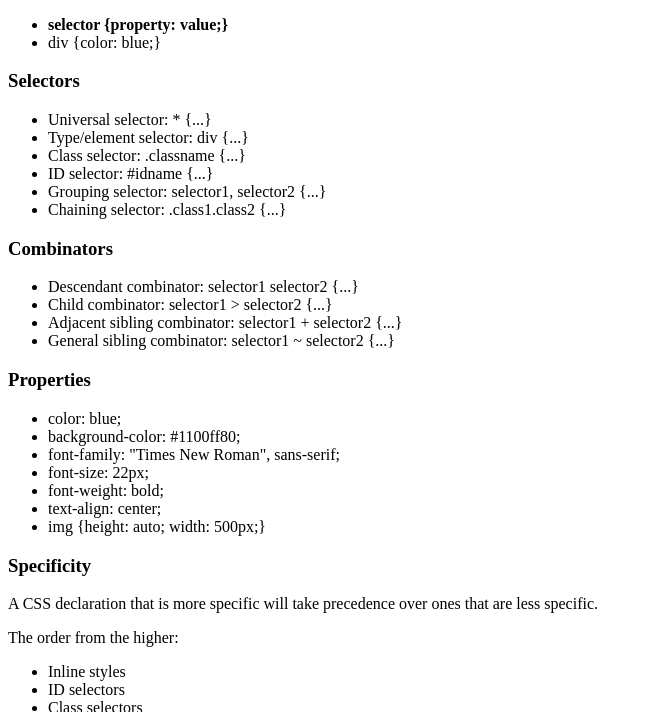
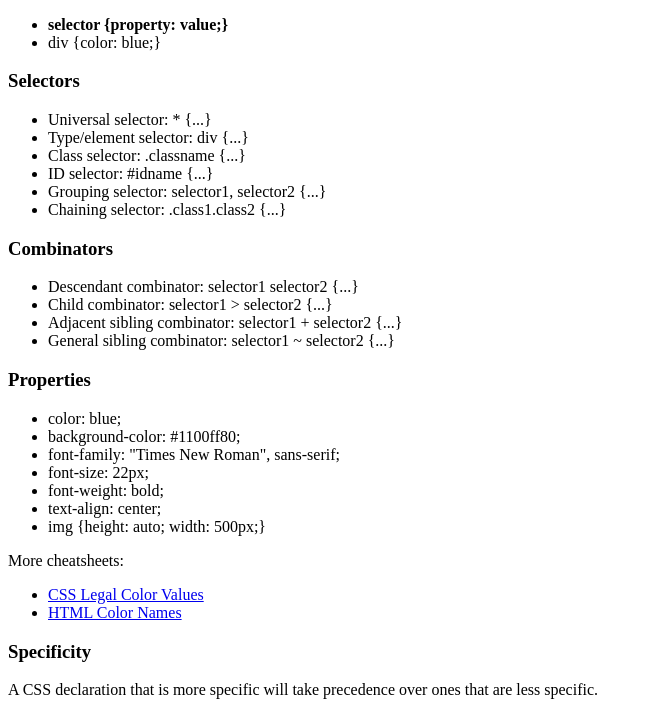
Before and after one commit to dinarosita/cheatsheets, a plain HTML site: page css.html in a window 1280 px wide. Shown: the part 92-804 px from the top of the page, without its empty margins (0-652 px from the left). Drawn offline with Linux system fonts and the light colour scheme.

Commit message:
Add content to CSS.html

```diff
--- a/css.html
+++ b/css.html
@@ -40,6 +40,12 @@
             <li>font-weight: bold;</li>
             <li>text-align: center;</li>
             <li>img {height: auto; width: 500px;}</li>
+        </ul>
+
+        <p>More cheatsheets:</p>
+        <ul>
+            <li><a href="https://www.w3schools.com/cssref/css_colors_legal.asp">CSS Legal Color Values</a></li>
+            <li><a href="https://www.w3schools.com/colors/colors_names.asp">HTML Color Names</a></li>
         </ul>
 
         <h3>Specificity</h3>
```
